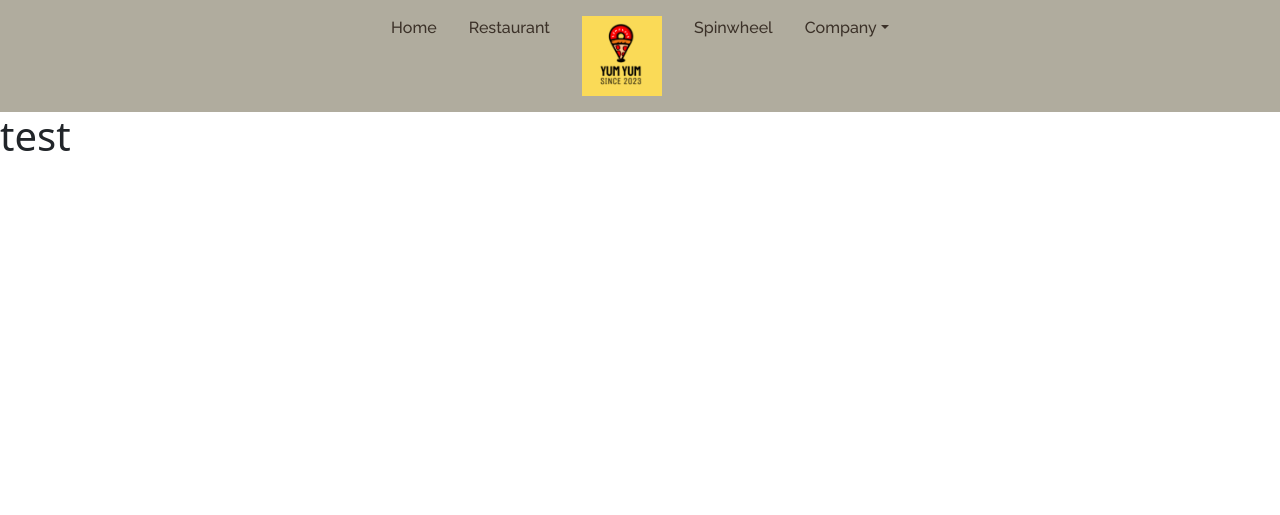
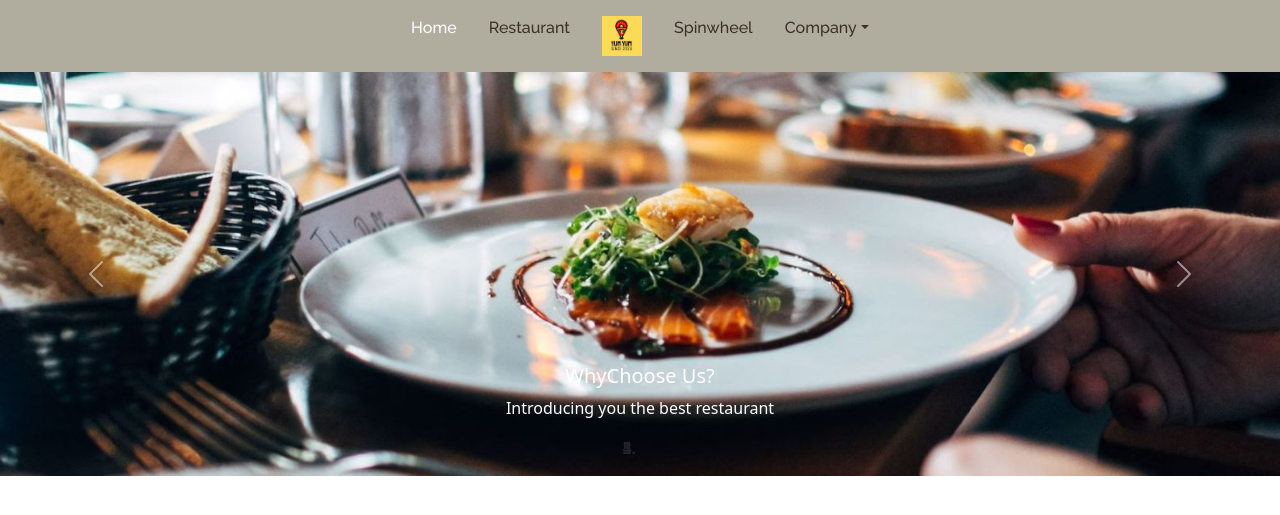
Before and after one commit to khongbk-3422/YumYum, a Laravel app: page /homePage in a window 1280 px wide. Shown: the top 515 px of the page. Run offline with Laravel 10, Linux system fonts and the light colour scheme; some libraries are stand-ins or nearby versions.

Commit message:
insert content in homepage

```diff
--- a/resources/views/header.blade.php
+++ b/resources/views/header.blade.php
@@ -42,7 +42,7 @@
     <nav class="navbar navbar-expand-lg navbar-dark p-2" id="headerNav">
         <div class="container-fluid">
             <a class="navbar-brand d-block d-lg-none" href="#">
-                <img src="/image/logo.png" height="80" />
+                <img src="/image/logo.png" height="40" />
             </a>
 
             <button class="navbar-toggler" type="button" data-bs-toggle="collapse" data-bs-target="#navbarNavDropdown" aria-controls="navbarNavDropdown" aria-expanded="false" aria-label="Toggle navigation">
@@ -60,7 +60,7 @@
                 </li>
 
                 <li class="nav-item d-none d-lg-block">
-                    <a class="nav-link mx-2" href="#"><img src="/image/logo.png" height="80" /></a>
+                    <a class="nav-link mx-2" href="#"><img src="/image/logo.png" height="40" /></a>
                 </li>
                 <li class="nav-item">
                     <a class="nav-link mx-2" href="#">Spinwheel</a>
--- a/resources/views/homePage.blade.php
+++ b/resources/views/homePage.blade.php
@@ -6,8 +6,63 @@
     <meta charset="UTF-8">
     <meta name="viewport" content="width=device-width, initial-scale=1.0">
     <title>Document</title>
+
+    <!-- bootstrap-->
+    <link href="https://cdn.jsdelivr.net/npm/bootstrap@5.3.0/dist/css/bootstrap.min.css" rel="stylesheet" integrity="sha384-9ndCyUaIbzAi2FUVXJi0CjmCapSmO7SnpJef0486qhLnuZ2cdeRhO02iuK6FUUVM" crossorigin="anonymous">
+    <!-- bootstrap js-->
+    <script src="https://cdnjs.cloudflare.com/ajax/libs/bootstrap/5.3.0/js/bootstrap.bundle.min.js"></script>
 </head>
 <body>
-    <h1>test</h1>
+    <!-- Image Slider-->
+    <div id="carouselIndicators" class="carousel slide" data-ride="carousel">
+    <ol class="carousel-indicators">
+        <li data-target="#carouselIndicators" data-slide-to="0" class="active"></li>
+        <li data-target="#carouselIndicators" data-slide-to="1"></li>
+        <li data-target="#carouselIndicators" data-slide-to="2"></li>
+        <li data-target="#carouselIndicators" data-slide-to="3"></li>
+        <li data-target="#carouselIndicators" data-slide-to="4"></li>
+    </ol>
+    <div class="carousel-inner">
+        <div class="carousel-item active">
+            <img class="d-block w-100" src="{{ asset('image/bkg1.jpg') }}" alt="First slide">
+            <div class="carousel-caption d-none d-md-block">
+                <h5>WhyChoose Us?</h5>
+                <p>Introducing you the best restaurant</p>
+            </div>
+        </div>
+
+        <div class="carousel-item">
+            <img class="d-block w-100" src="{{ asset('image/bkg2.jpg') }}" alt="Second slide">
+        </div>
+
+        <div class="carousel-item">
+            <img class="d-block w-100" src="{{ asset('image/bkg3.jpg') }}" alt="Third slide">
+        </div>
+
+        <div class="carousel-item">
+            <img class="d-block w-100" src="{{ asset('image/bkg4.jpg') }}" alt="Fourth slide">
+        </div>
+
+        <div class="carousel-item">
+            <img class="d-block w-100" src="..." alt="Fifth slide">
+        </div>
+    </div>
+    <a class="carousel-control-prev" href="#carouselIndicators" role="button" data-slide="prev">
+        <span class="carousel-control-prev-icon" aria-hidden="true"></span>
+        <span class="sr-only">Previous</span>
+    </a>
+    <a class="carousel-control-next" href="#carouselIndicators" role="button" data-slide="next">
+        <span class="carousel-control-next-icon" aria-hidden="true"></span>
+        <span class="sr-only">Next</span>
+    </a>
+    </div>
+    <!-- Image Slider-->
+
 </body>
+<script>
+    $('.carousel').carousel({
+        interval: 2000
+    })
+
+</script>
 </html>
```
Also changed, not shown: resources/views/custHomePage.blade.php (+3 -4 lines), public/image/bkg1.jpg (added), public/image/bkg2.JPG (added), public/image/bkg3.JPG (added), public/image/bkg4.JPG (added), public/image/logo.png (renamed from image/logo.png).
